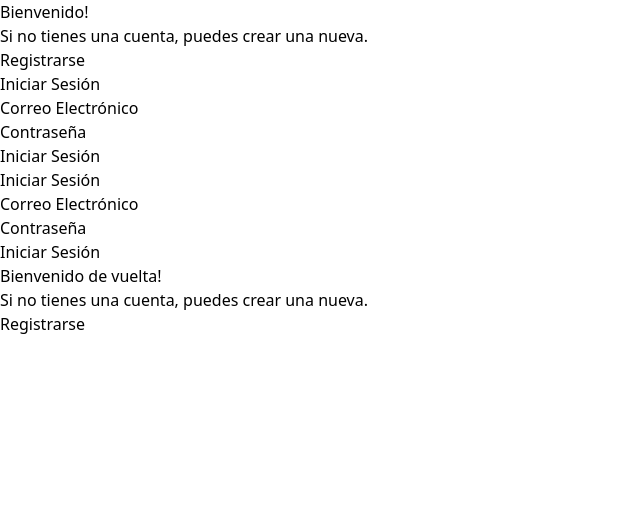
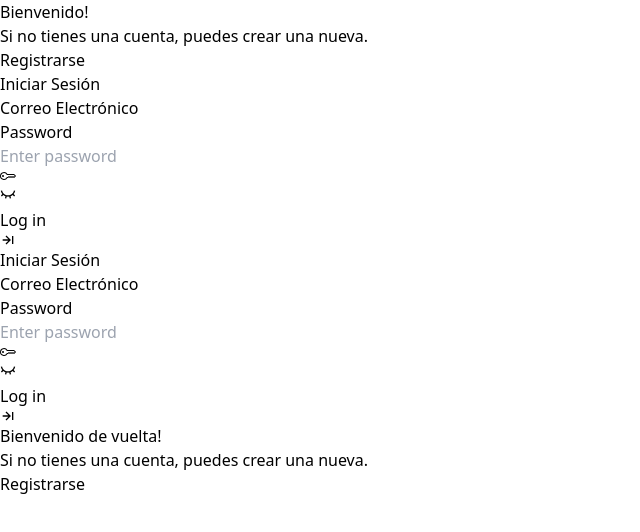
Before and after one commit to Guerre-Pablo-Agustin/reservas-restaurante, a Next.js app: page /login in a window 1280 px wide. Shown: the top 532 px of the page, without its empty margins (0-640 px from the left). Built offline with nearby package versions, Linux system fonts and the light colour scheme.

Commit message:
login funcionando

```diff
--- a/package.json
+++ b/package.json
@@ -13,6 +13,7 @@
     "next": "^15.0.3",
     "react": "^18.2.0",
     "react-dom": "^18.2.0",
+    "react-icons": "^5.4.0",
     "zustand": "^5.0.2"
   },
   "devDependencies": {
--- a/src/app/login/page.tsx
+++ b/src/app/login/page.tsx
@@ -14,12 +14,13 @@ export default function LoginPage() {
     <div className="flex items-center justify-center min-h-screen bg-gray-100">
       <div className="relative w-full max-w-4xl lg:overflow-hidden bg-white rounded-lg shadow-lg h-screen lg:h-auto">
         <div className="flex flex-col-reverse lg:flex-row">
-          {/* Formulario de Login/Register sin animación en pantallas pequeñas */}
+          {/* Animación para móviles */}
           <div className="block lg:hidden w-full">
             <motion.div
               animate={{ y: isLogin ? 0 : '170%' }}
               transition={{ duration: 0.5, ease: 'easeInOut' }}
-            className="w-full bg-blue-600 text-white p-8  flex-col lg:flex justify-center items-center text-center transition-colors duration-300 h-1/2">
+              className="w-full bg-blue-600 text-white p-8 flex-col justify-center items-center text-center h-[50vh] "
+            >
               <h2 className="text-3xl font-bold mb-4">
                 {isLogin ? 'Bienvenido!' : 'Únete a nosotros!'}
               </h2>
@@ -38,21 +39,23 @@ export default function LoginPage() {
             <motion.div
               animate={{ y: isLogin ? 0 : '-100%' }}
               transition={{ duration: 0.5, ease: 'easeInOut' }}
-            className={`w-full p-8 ${!isLogin ? 'mt-48' : ''} flex-col lg:flex justify-center items-center text-center transition-colors duration-300 h-1/2`}>
+              className={`w-full p-8 flex justify-center items-center ${!isLogin ? 'mt-44' : ''}`}
+            >
               {isLogin ? <LoginForm /> : <RegisterForm />}
             </motion.div>
           </div>
 
-          {/* Formulario con animación en pantallas grandes */}
+          {/* Animación para pantallas grandes */}
+          <div className="hidden lg:flex w-full">
             <motion.div
-            className="hidden lg:block w-full lg:w-1/2 p-8"
+              className="w-1/2 p-8"
               animate={{ x: isLogin ? 0 : '100%' }}
               transition={{ duration: 0.5, ease: 'easeInOut' }}
             >
               {isLogin ? <LoginForm /> : <RegisterForm />}
             </motion.div>
             <motion.div
-            className="hidden w-full lg:w-1/2 bg-blue-600 text-white p-8  flex-col lg:flex justify-center items-center text-center h-auto"
+              className="w-1/2 bg-blue-600 text-white p-8 flex flex-col justify-center items-center text-center"
               animate={{ x: isLogin ? 0 : '-100%' }}
               transition={{ duration: 0.5, ease: 'easeInOut' }}
             >
@@ -74,5 +77,6 @@ export default function LoginPage() {
           </div>
         </div>
       </div>
+    </div>
   )
 }
--- a/src/components/Login/LoginForm.tsx
+++ b/src/components/Login/LoginForm.tsx
@@ -1,37 +1,126 @@
+import { useStore } from "@/store/store";
+import { useRouter } from "next/navigation";
+import { useState } from "react";
+import { useFormStatus } from "react-dom";
+import { BiArrowToRight } from "react-icons/bi";
+import { BsKey } from "react-icons/bs";
+import { RiEyeCloseLine, RiEyeLine } from "react-icons/ri";
+
 function LoginForm() {
+  //store
+  const { login } = useStore();
+
+  //router
+  const router = useRouter();
+
+  //state
+  const [showPassword, setShowPassword] = useState(false);
+  const [userData, setUserData] = useState({
+    email: "",
+    password: "",
+  });
+  const [error, setError] = useState("");
+
+  const handleSubmit = (event: React.FormEvent<HTMLFormElement>) => {
+    event.preventDefault();
+    try {
+      const result = login(userData.email, userData.password);
+      if (result) {
+        router.push("/dashboard");
+        setUserData({
+          email: "",
+          password: "",
+        });
+        setError("");
+      } else {
+        setError("Invalid email or password");
+      }
+    } catch (error) {
+      console.error("Login failed:", error);
+      setError("Invalid email or password");
+    }
+  };
+
   return (
-      <form className="space-y-4">
-        <h2 className="text-2xl font-bold mb-6">Iniciar Sesión</h2>
+    <form className="space-y-4" onSubmit={handleSubmit}>
+      <h2 className="mb-6 text-2xl font-bold">Iniciar Sesión</h2>
       <div>
-          <label htmlFor="email" className="block mb-2 text-sm font-medium text-gray-700">
+        <label
+          htmlFor="email"
+          className="mb-2 block text-sm font-medium text-gray-700"
+        >
           Correo Electrónico
         </label>
         <input
           type="email"
           id="email"
-            className="w-full px-3 py-2 border border-gray-300 rounded-md focus:outline-none focus:ring-2 focus:ring-blue-500"
+          value={userData.email}
+          onChange={(e) => setUserData({ ...userData, email: e.target.value })}
+          className="w-full rounded-md border border-gray-300 px-3 py-2 focus:outline-none focus:ring-2 focus:ring-blue-500"
           required
         />
       </div>
-        <div>
-          <label htmlFor="password" className="block mb-2 text-sm font-medium text-gray-700">
-            Contraseña
+      <label
+        className="mb-3 mt-5 block text-xs font-medium text-gray-900"
+        htmlFor="password"
+      >
+        Password
       </label>
+      <div className="relative">
         <input
-            type="password"
+          className="peer block w-full rounded-md border border-gray-200 py-[9px] pl-10 pr-10 text-sm text-black outline-2 placeholder:text-gray-500"
           id="password"
-            className="w-full px-3 py-2 border border-gray-300 rounded-md focus:outline-none focus:ring-2 focus:ring-blue-500"
+          type={showPassword ? "text" : "password"}
+          name="password"
+          placeholder="Enter password"
+          value={userData.password}
+          onChange={(e) =>
+            setUserData({ ...userData, password: e.target.value })
+          }
           required
+          minLength={6}
         />
+        <BsKey className="pointer-events-none absolute left-3 top-1/2 h-[18px] w-[18px] -translate-y-1/2 text-gray-500 peer-focus:text-gray-900" />
+
+        <button
+          type="button"
+          onClick={() => setShowPassword(!showPassword)}
+          className="absolute right-3 top-1/2 -translate-y-1/2 text-gray-500 hover:text-gray-700 focus:outline-none"
+          aria-label={showPassword ? "Hide password" : "Show password"}
+        >
+          {showPassword ? (
+            <RiEyeLine className="h-5 w-5" />
+          ) : (
+            <RiEyeCloseLine className="h-5 w-5" />
+          )}
+        </button>
       </div>
-        <button
-          type="submit"
-          className="w-full px-4 py-2 text-white bg-blue-600 rounded-md hover:bg-blue-700 focus:outline-none focus:ring-2 focus:ring-blue-500 focus:ring-offset-2"
-        >
-          Iniciar Sesión
-        </button>
+      {error && <p className="text-sm text-red-500">{error}</p>}
+      <LoginButton />
+      <div
+        className="flex h-8 items-end space-x-1"
+        aria-live="polite"
+        aria-atomic="true"
+      ></div>
     </form>
-    )
+  );
 }
 
-  export default LoginForm
+export default LoginForm;
+
+function LoginButton() {
+  const { pending } = useFormStatus();
+
+  return (
+    <button
+      className={`${
+        pending ? "bg-blue-300" : "bg-blue-500"
+      } mt-4 flex w-full items-center justify-center rounded-md py-2 text-white shadow-md shadow-blue-500/50 transition-all duration-300 ease-in-out hover:bg-blue-400`}
+      aria-disabled={pending}
+      disabled={pending}
+    >
+      Log in
+      <BiArrowToRight className="h-5 w-5 text-gray-50" />
+    </button>
+  );
+}
--- a/src/components/Login/RegisterForm.tsx
+++ b/src/components/Login/RegisterForm.tsx
@@ -1,48 +1,99 @@
+import { useStore } from "@/store/store";
+import { useRouter } from "next/navigation";
+import { useState } from "react";
+import { useFormStatus } from "react-dom";
+import { BiArrowToRight } from "react-icons/bi";
+import { RiEyeCloseLine, RiEyeLine } from "react-icons/ri";
+
 function RegisterForm() {
+  //store
+  const { createUser } = useStore();
+
+  //router
+  const router = useRouter();
+
+  //state
+  const [showPassword, setShowPassword] = useState(false);
+  const [userData, setUserData] = useState({
+    name: "",
+    email: "",
+    password: "",
+  });
+  const [error, setError] = useState("");
+
   return (
     <form className="space-y-4">
-        <h2 className="text-2xl font-bold mb-6">Registrarse</h2>
+      <h2 className="mb-6 text-2xl font-bold">Registrarse</h2>
       <div>
-          <label htmlFor="name" className="block mb-2 text-sm font-medium text-gray-700">
+        <label
+          htmlFor="name"
+          className="mb-2 block text-sm font-medium text-gray-700"
+        >
           Nombre
         </label>
         <input
           type="text"
           id="name"
-            className="w-full px-3 py-2 border border-gray-300 rounded-md focus:outline-none focus:ring-2 focus:ring-blue-500"
+          value={userData.name}
+          onChange={(e) => setUserData({ ...userData, name: e.target.value })}
+          className="w-full rounded-md border border-gray-300 px-3 py-2 focus:outline-none focus:ring-2 focus:ring-blue-500"
           required
         />
       </div>
       <div>
-          <label htmlFor="email" className="block mb-2 text-sm font-medium text-gray-700">
+        <label
+          htmlFor="email"
+          className="mb-2 block text-sm font-medium text-gray-700"
+        >
           Correo Electrónico
         </label>
         <input
           type="email"
           id="email"
-            className="w-full px-3 py-2 border border-gray-300 rounded-md focus:outline-none focus:ring-2 focus:ring-blue-500"
+          className="w-full rounded-md border border-gray-300 px-3 py-2 focus:outline-none focus:ring-2 focus:ring-blue-500"
           required
         />
       </div>
       <div>
-          <label htmlFor="password" className="block mb-2 text-sm font-medium text-gray-700">
+        <label
+          htmlFor="password"
+          className="mb-2 block text-sm font-medium text-gray-700"
+        >
           Contraseña
         </label>
         <input
           type="password"
           id="password"
-            className="w-full px-3 py-2 border border-gray-300 rounded-md focus:outline-none focus:ring-2 focus:ring-blue-500"
+          className="w-full rounded-md border border-gray-300 px-3 py-2 focus:outline-none focus:ring-2 focus:ring-blue-500"
           required
         />
       </div>
-        <button
-          type="submit"
-          className="w-full px-4 py-2 text-white bg-blue-600 rounded-md hover:bg-blue-700 focus:outline-none focus:ring-2 focus:ring-blue-500 focus:ring-offset-2"
-        >
-          Registrarse
-        </button>
+      {error && <p className="text-sm text-red-500">{error}</p>}
+      <LoginButton />
+      <div
+        className="flex h-8 items-end space-x-1"
+        aria-live="polite"
+        aria-atomic="true"
+      ></div>
     </form>
-    )
+  );
 }
 
-  export default RegisterForm
+export default RegisterForm;
+
+function LoginButton() {
+  const { pending } = useFormStatus();
+
+  return (
+    <button
+      className={`${
+        pending ? "bg-blue-300" : "bg-blue-500"
+      } mt-4 flex w-full items-center justify-center rounded-md py-2 text-white shadow-md shadow-blue-500/50 transition-all duration-300 ease-in-out hover:bg-blue-400`}
+      aria-disabled={pending}
+      disabled={pending}
+    >
+      Log in
+      <BiArrowToRight className="h-5 w-5 text-gray-50" />
+    </button>
+  );
+}
```
Also changed, not shown: src/app/dashboard/page.tsx (added, +8 -0 lines), 1 other file (tests, documents, lock files or other folders). Lines whose indentation alone changed are shown as unchanged.
